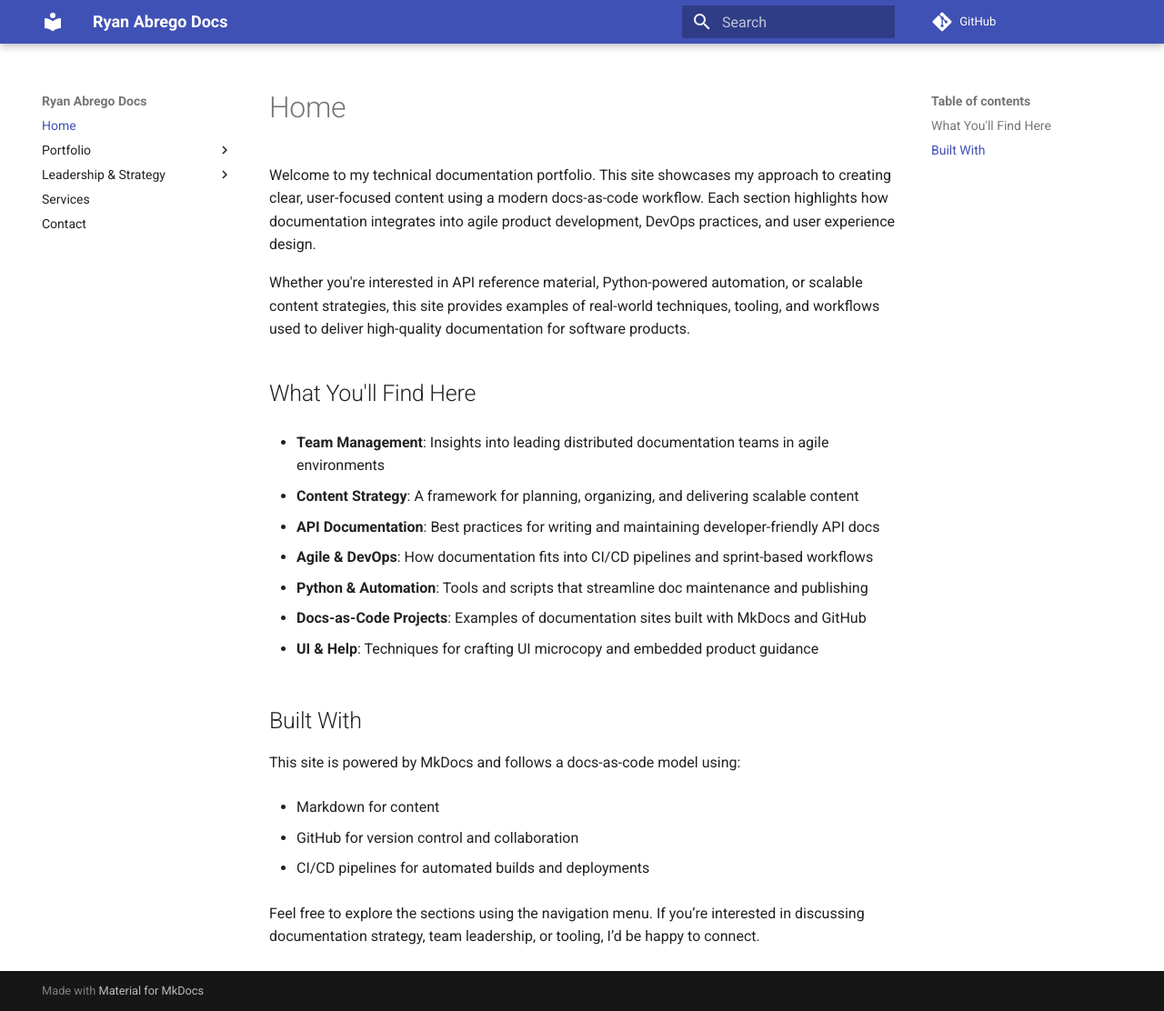
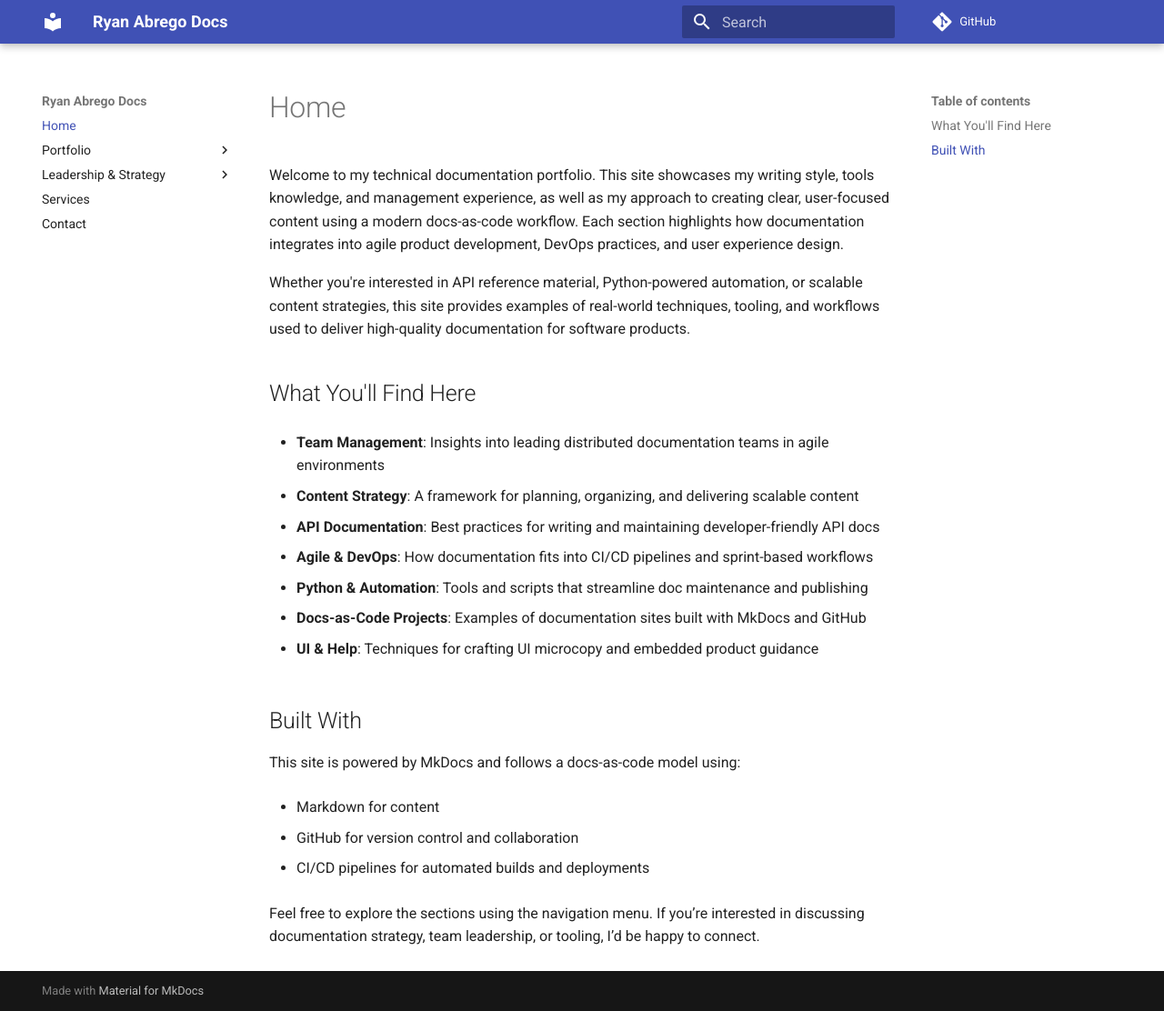
Before and after one commit to ryanabrego/MkDocs, an MkDocs documentation site: the page built from docs/index.md, in a window 1280 px wide and 1112 px high. Shown: the whole window at 91% size. Built offline with MkDocs 1.6.1 and Material for MkDocs 9.7.7, drawn with Linux system fonts in a browser that asks for light colours; comment, search, counter and statistics services are not loaded.

Commit message:
Update index.md

```diff
--- a/docs/index.md
+++ b/docs/index.md
@@ -1,4 +1,4 @@
-Welcome to my technical documentation portfolio. This site showcases my approach to creating clear, user-focused content using a modern docs-as-code workflow. Each section highlights how documentation integrates into agile product development, DevOps practices, and user experience design.
+Welcome to my technical documentation portfolio. This site showcases my writing style, tools knowledge, and management experience, as well as my approach to creating clear, user-focused content using a modern docs-as-code workflow. Each section highlights how documentation integrates into agile product development, DevOps practices, and user experience design.
 
 Whether you're interested in API reference material, Python-powered automation, or scalable content strategies, this site provides examples of real-world techniques, tooling, and workflows used to deliver high-quality documentation for software products.
 
```
